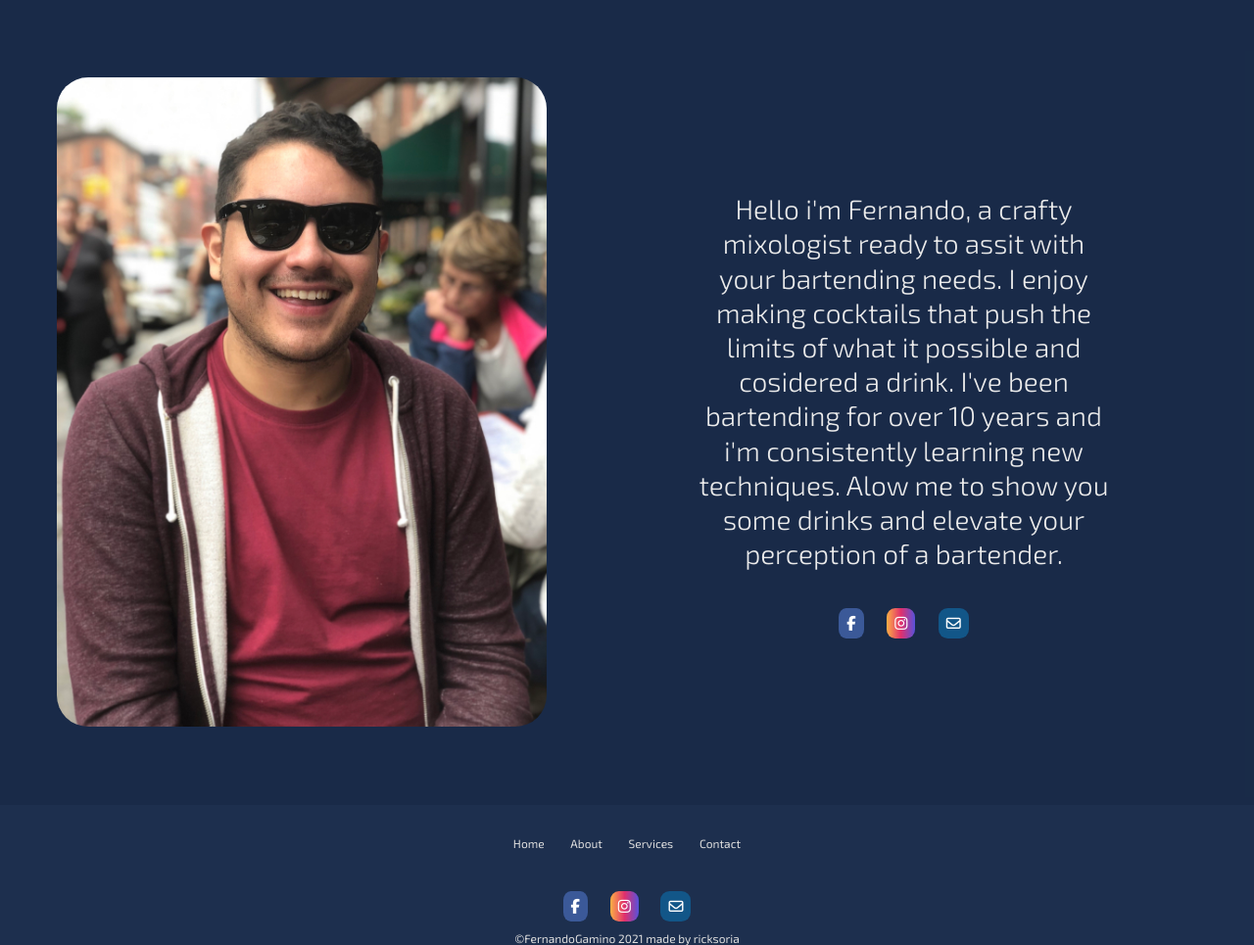
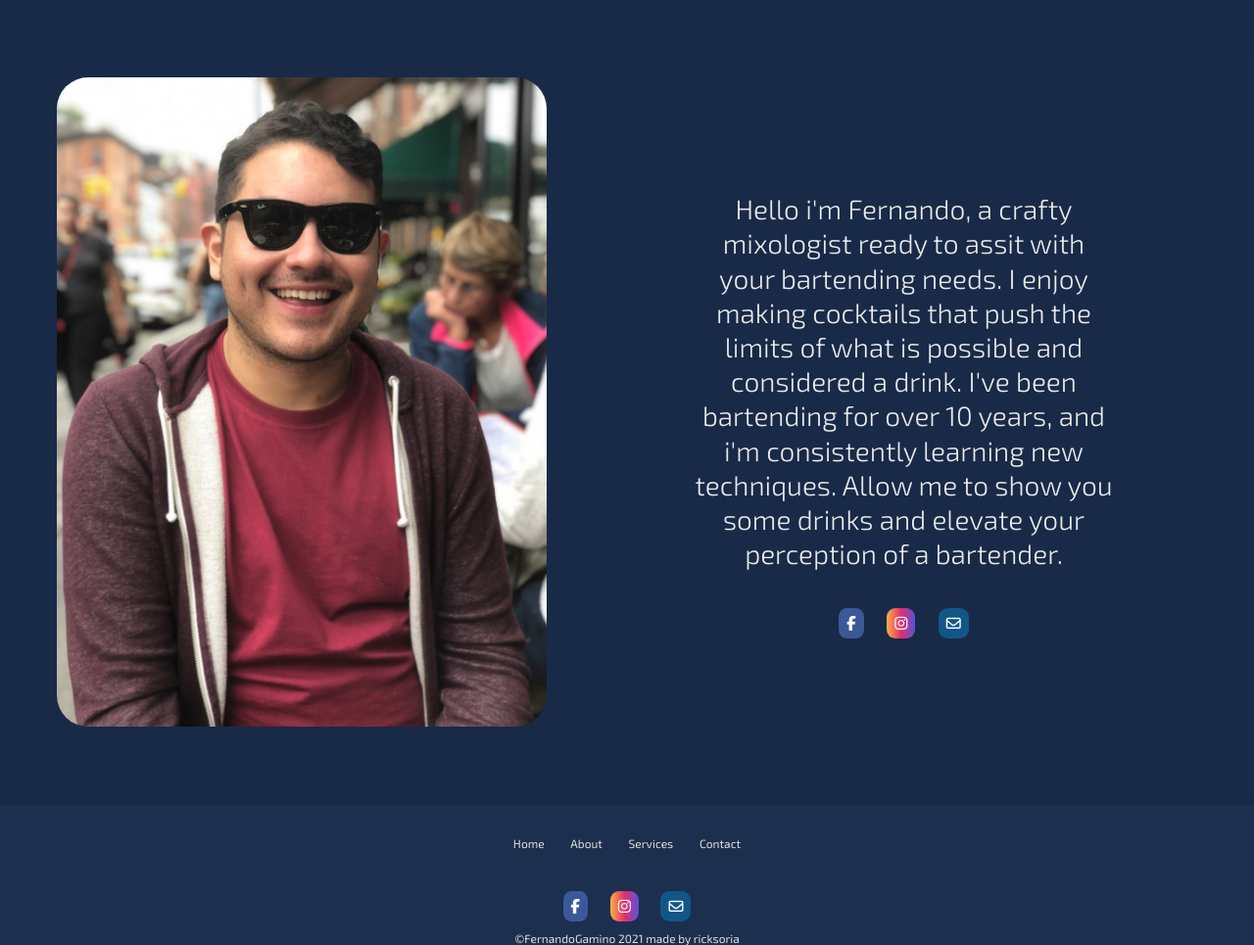
Before and after one commit to rsoria21/FernandoGamino, a PHP site: page /about/about.html in a window 1280 px wide. Shown: the part 711-1676 px from the top of the page at 98% size. Run offline with PHP 8.4, Linux system fonts and the light colour scheme; some libraries are stand-ins or nearby versions.

Commit message:
spell check

```diff
--- a/about/about.css
+++ b/about/about.css
@@ -226,6 +226,7 @@ body {
   .about-text {
     font-size: 1.3rem;
     line-height: 2rem;
+    max-width: 100%;
   }
 }
 
--- a/about/about.html
+++ b/about/about.html
@@ -62,9 +62,10 @@
           <p class="about-text">
             Hello i'm Fernando, a crafty mixologist ready to assit with your
             bartending needs. I enjoy making cocktails that push the limits of
-            what it possible and cosidered a drink. I've been bartending for
-            over 10 years and i'm consistently learning new techniques. Alow me
-            to show you some drinks and elevate your perception of a bartender.
+            what is possible and considered a drink. I've been bartending for
+            over 10 years, and i'm consistently learning new techniques. Allow
+            me to show you some drinks and elevate your perception of a
+            bartender.
           </p>
           <div class="social-media">
             <a
```
